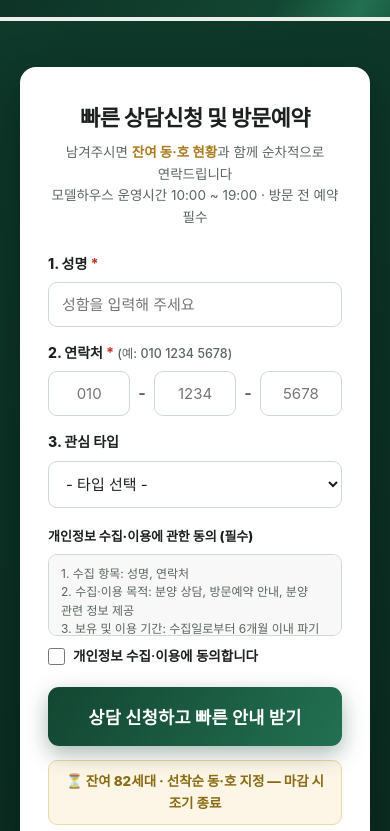
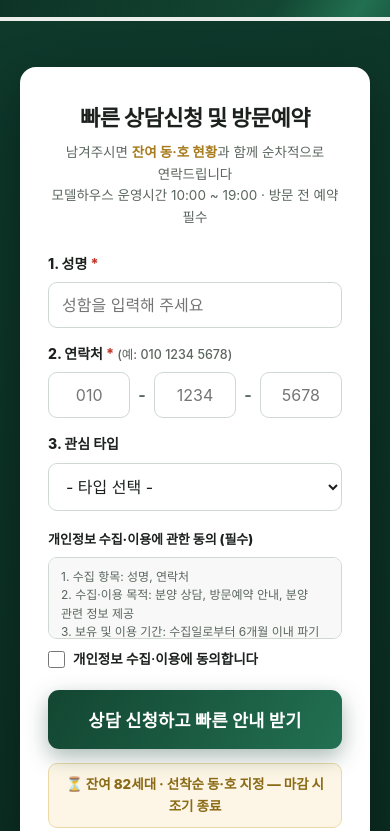
Before and after one commit to kkwon91/baebang-philhouse, a plain HTML site: page index.html in a window 390 px wide. Shown: the part 10377-11208 px from the top of the page. Drawn offline with Linux system fonts and the light colour scheme; a web font is replaced by a local one.

Commit message:
모바일 앵커 이동 수정(overflow-x:clip+scrollIntoView), 입력란 포커스 자동확대 방지(16px), 동의문 박스 div 전환
Co-Authored-By: Claude Fable 5 <noreply@anthropic.com>

```diff
--- a/index.html
+++ b/index.html
@@ -22,7 +22,7 @@
   body{
     font-family:"Pretendard Variable",Pretendard,-apple-system,BlinkMacSystemFont,"Malgun Gothic",sans-serif;
     background:var(--page);color:var(--ink);line-height:1.6;word-break:keep-all;
-    padding-bottom:64px;overflow-x:hidden;
+    padding-bottom:64px;overflow-x:hidden;overflow-x:clip;
   }
   img{max-width:100%;display:block}
   a{text-decoration:none;color:inherit}
@@ -207,7 +207,8 @@
   .imgblock .tag.gold{background:var(--gold);color:#241a05}
 
   /* ===== 상담 폼 (분양스타 스타일) ===== */
-  #contact-wrap{background:linear-gradient(160deg,var(--g900),#0b2c21);padding:46px 20px 54px}
+  #contact-wrap{background:linear-gradient(160deg,var(--g900),#0b2c21);padding:46px 20px 54px;scroll-margin-top:56px}
+  #reserve{scroll-margin-top:56px}
   #contact-box{
     max-width:560px;margin:0 auto;background:#fff;border-radius:16px;padding:34px 28px;
     box-shadow:0 18px 50px rgba(0,0,0,.35);
@@ -221,7 +222,7 @@
   .fg label .fn{font-weight:500;color:var(--sub);font-size:12.5px}
   .fg input[type=text],.fg input[type=tel],.fg input[type=date],.fg select,.fg textarea{
     width:100%;border:1.5px solid #cfd8d1;border-radius:9px;padding:12px 13px;
-    font-size:15px;font-family:inherit;color:var(--ink);background:#fff;
+    font-size:16px;font-family:inherit;color:var(--ink);background:#fff;
     transition:border-color .2s;
   }
   .fg input:focus,.fg select:focus{outline:none;border-color:var(--g600)}
@@ -230,10 +231,11 @@
   .telrow .hy{color:var(--sub);font-weight:700}
   .privacy-box{margin:18px 0 10px}
   .privacy-box h3{font-size:13px;font-weight:800;margin-bottom:7px}
-  .privacy-box textarea{
-    display:block;width:100%;height:82px;resize:none;
+  .privacy-box .privacy-text{
+    display:block;width:100%;height:82px;overflow-y:auto;
     border:1.5px solid #cfd8d1;border-radius:9px;padding:10px 12px;
-    font-family:inherit;font-size:12px;color:var(--sub);line-height:1.55;background:#f7f8f7;
+    font-size:12px;color:var(--sub);line-height:1.55;background:#f7f8f7;
+    white-space:pre-line;
   }
   .agree-row{display:flex;align-items:center;gap:8px;font-size:13.5px;font-weight:600;margin-bottom:20px}
   .agree-row input{width:17px;height:17px;accent-color:var(--g700)}
@@ -537,7 +539,7 @@
 
   <!-- ===== 상담신청 폼 ===== -->
   <div id="contact-wrap">
-    <a id="reserve" style="position:relative;top:-70px"></a>
+    <span id="reserve"></span>
     <div id="contact-box">
       <form id="rsForm" novalidate>
         <h2>빠른 상담신청 및 방문예약</h2>
@@ -566,10 +568,10 @@
         <input type="text" name="company" value="" style="display:none" tabindex="-1" autocomplete="off" aria-hidden="true">
         <div class="privacy-box">
           <h3>개인정보 수집·이용에 관한 동의 (필수)</h3>
-          <textarea readonly aria-label="개인정보 수집·이용 동의 내용">1. 수집 항목: 성명, 연락처
+          <div class="privacy-text" aria-label="개인정보 수집·이용 동의 내용">1. 수집 항목: 성명, 연락처
 2. 수집·이용 목적: 분양 상담, 방문예약 안내, 분양 관련 정보 제공
 3. 보유 및 이용 기간: 수집일로부터 6개월 이내 파기
-4. 동의를 거부할 권리가 있으며, 거부 시 상담 신청이 제한될 수 있습니다.</textarea>
+4. 동의를 거부할 권리가 있으며, 거부 시 상담 신청이 제한될 수 있습니다.</div>
         </div>
         <label class="agree-row">
           <input type="checkbox" id="agree" required>
@@ -615,6 +617,14 @@
 </div>
 
 <script>
+  // 페이지 내 앵커 이동 보강(모바일 브라우저 호환)
+  document.querySelectorAll('a[href^="#"]').forEach(function(a){
+    a.addEventListener('click', function(ev){
+      var t = document.getElementById(a.getAttribute('href').slice(1));
+      if(t){ ev.preventDefault(); t.scrollIntoView({behavior:'smooth', block:'start'}); }
+    });
+  });
+
   // 스크롤 리빌
   var io = new IntersectionObserver(function(es){
     es.forEach(function(e){ if(e.isIntersecting){ e.target.classList.add('on'); io.unobserve(e.target); } });
```
